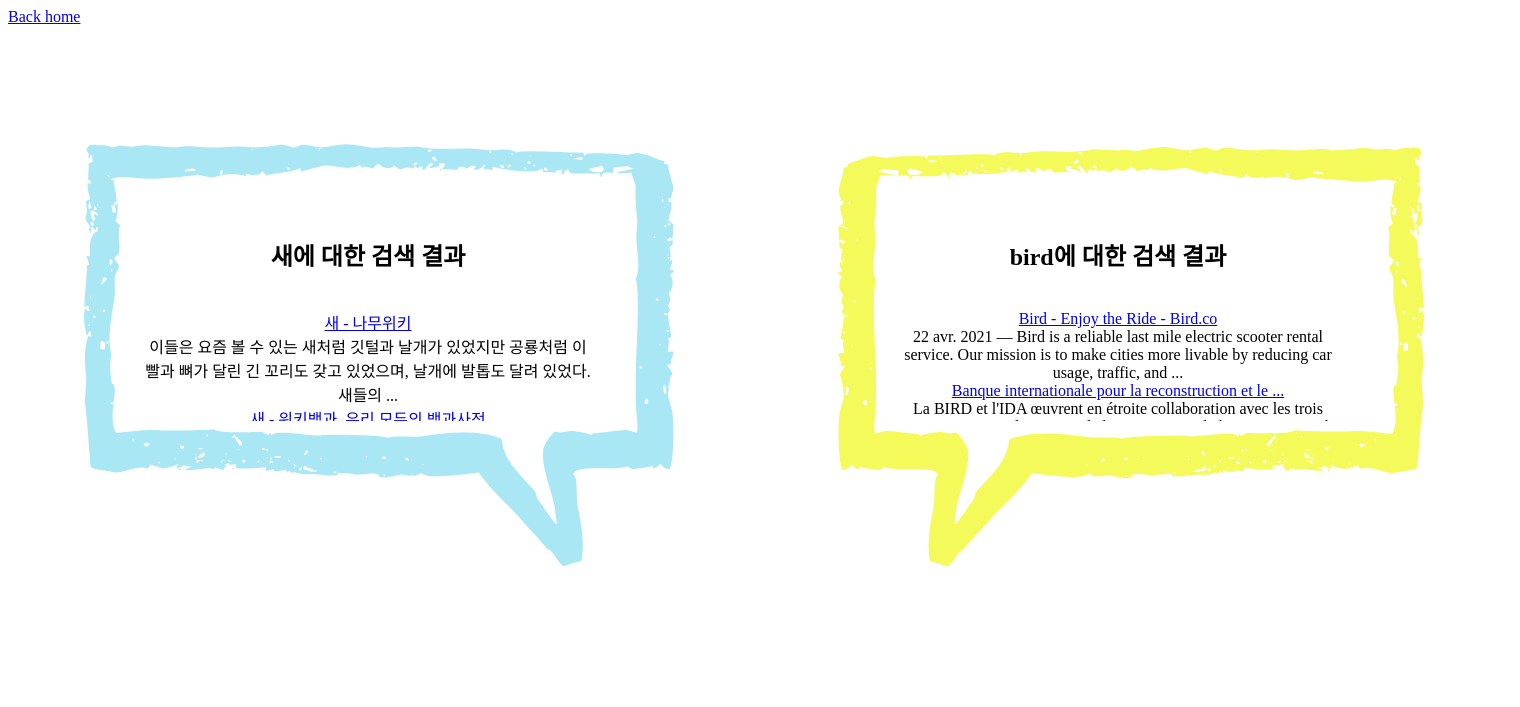
After one commit to KBY538/EnkoTranslation, a Flask app: template enko/templates/test.html in a window 1520 px wide. The commit adds this page. Shown: the top 707 px of the page. Run offline with Flask 2, Linux system fonts and the light colour scheme; the template is opened without the code that fills it, so the values that code supplies are empty.

Commit message:
중간백업

```diff
--- a/enko/app.py
+++ b/enko/app.py
@@ -45,20 +45,20 @@ def kr_input():
 
     if kr_result is not None:
         results[kr_text] = kr_result
+    else:
+        results[kr_text] = '검색 결과가 없습니다.'
 
     if en_result is not None:
         results[en_text] = en_result
+    else:
+        results[en_text] = '검색 결과가 없습니다.'
 
-    finalResult = ''
-    for key, value in results.items():
-        finalResult = finalResult + '<h1 class="text-center">%s에 대한 검색 결과</h1></br>%s</br>' %(key, value)
+    result1 = '<div class="result-area1"><div class="result-item"><h2 class="search-lang">%s에 대한 검색 결과</h2></br>%s</br></div><div><a class="furtherlink-kr" href="https://www.google.com/search?q=%s">구글에서 더 보기</a></div></div>' %(kr_text, results[kr_text],kr_text)
+    result2 = '<div class="result-area2"><div class="result-item"><h2 class="search-lang">%s에 대한 검색 결과</h2></br>%s</br></div><div><a class="furtherlink-en" href="https://www.google.com/search?q=%s">구글에서 더 보기</a></div></div>' %(en_text, results[en_text],en_text)
 
-    if len(finalResult) <= 0:
-        finalResult = '검색 결과가 없습니다.'
+    finalResult = '<div class="result-container">' + result1 + result2 + '</div><div><a class="go-home" href="/">clear</a></div>'
 
-    finalResult = finalResult + '<a href="/">Back home</a>'
-
-    return finalResult
+    return render_template('index.html', data=finalResult)
 
 if __name__ == '__main__':
     app.run()
--- /dev/null
+++ b/enko/static/result.css
@@ -0,0 +1,54 @@
+.result-container {
+    overflow: hidden;
+    -webkit-display:flex;
+    display: flex;
+    -webkit-justify-content: space-around;
+    justify-content: space-around;
+    align-items: center;
+    height: 700px;
+    width: 1500px;
+    background-size: cover;
+    position: absolute;
+    z-index: -99 !important;
+}
+
+.result-area1 {
+    display: flex;
+    height: 62%;
+    width: 40%;
+    -webkit-justify-content: center;
+    justify-content: center;
+    align-items: center;
+    background-image: url("../static/images/background/kr_area.svg");
+    background-repeat: no-repeat;
+    background-size: contain;
+}
+.result-area2 {
+    display: flex;
+    height: 62%;
+    width: 40%;
+    -webkit-justify-content: center;
+    justify-content: center;
+    align-items: center;
+    background-image: url("../static/images/background/en_area.svg");
+    background-repeat: no-repeat;
+    background-size: contain;
+}
+
+.result-item {
+    height: 40%;
+    width: 75%;
+    margin-bottom: 18%;
+    margin-right: 5%;
+    padding: 5% 5% 5% 5%;
+    overflow-y: scroll;
+    text-align: center;
+    z-index: 99 !important;
+}
+.result-item a{
+    font: bold;
+}
+
+.go-home{
+    clear: both;
+}
--- /dev/null
+++ b/enko/templates/test.html
@@ -0,0 +1,47 @@
+<!DOCTYPE html>
+<html>
+  <head>
+    <meta charset="utf-8">
+    <title>EN&KO Translation</title>
+    <link rel="stylesheet" href="../static/result.css">
+    <script src="https://code.jquery.com/jquery-3.6.0.min.js"
+    integrity="sha256-/xUj+3OJU5yExlq6GSYGSHk7tPXikynS7ogEvDej/m4="
+    crossorigin="anonymous"></script>
+  </head>
+<body>
+  <div class="result-container">
+    <div class="result-area1">
+      <div class="result-item">
+        <h2 class="search-lang">새에 대한 검색 결과</h2></br>
+        <div><a href=https://namu.wiki/w/%EC%83%88>새 - 나무위키</a></br>
+          이들은 요즘 볼 수 있는 새처럼 깃털과 날개가 있었지만 공룡처럼 이빨과 뼈가 달린 긴 꼬리도 갖고 있었으며, 날개에 발톱도 달려 있었다. 새들의 ...</br>
+        </div>
+        <div><a href=https://ko.wikipedia.org/wiki/%EC%83%88>새 - 위키백과, 우리 모두의 백과사전</a></br>
+          새 또는 조류(鳥類)는 날 수 있도록 진화된 조류 동물을 의미한다. 또한 조류는 보통 비행이 가능하며, 계통적으로는 석형강 공룡상목 '조강'(鳥綱)에 속한다.</br>
+        </div>
+        </br>
+      </div>
+    </div>
+
+    <div class="result-area2">
+      <div class="result-item">
+        <h2 class="search-lang">bird에 대한 검색 결과</h2></br>
+        <div><a href=https://www.bird.co/fr/>Bird - Enjoy the Ride - Bird.co</a></br>
+          22 avr. 2021 — Bird is a reliable last mile electric scooter rental service. Our mission is to make cities more livable by reducing car usage, traffic, and ...</br>
+        </div>
+        <div><a href=https://www.banquemondiale.org/fr/who-we-are/ibrd>Banque internationale pour la reconstruction et le ...</a></br>
+          La BIRD et l'IDA œuvrent en étroite collaboration avec les trois autres institutions du Groupe de la Banque mondiale, ainsi qu'avec les pouvoirs publics et le ...</br>
+        </div>
+        <div><a href=https://www.bird.co/fr/>Bird - Enjoy the Ride - Bird.co</a></br>
+          22 avr. 2021 — Bird is a reliable last mile electric scooter rental service. Our mission is to make cities more livable by reducing car usage, traffic, and ...</br>
+        </div>
+        <div><a href=https://www.banquemondiale.org/fr/who-we-are/ibrd>Banque internationale pour la reconstruction et le ...</a></br>
+          La BIRD et l'IDA œuvrent en étroite collaboration avec les trois autres institutions du Groupe de la Banque mondiale, ainsi qu'avec les pouvoirs publics et le ...</br>
+        </div>
+        </br>
+      </div>
+    </div>
+
+  </div>
+  <div><a class="go-home" href="/">Back home</a></div>
+</body>
```
Also changed, not shown: enko/static/bird.css (+66 -12 lines), enko/static/style.css (+121 -10 lines), enko/static/text.css (deleted, +0 -16 lines), enko/templates/index.html (+8 -14 lines), enko/templates/krInput.html (deleted, +0 -37 lines), enko/메모.txt (deleted, +0 -25 lines), enko/static/images/background/bg.png (added), enko/static/images/background/en_area.svg (added), enko/static/images/background/kr_area.svg (added), enko/static/images/background/search.png (added), enko/결과화면.PNG (deleted), enko/시작화면.PNG (deleted).
